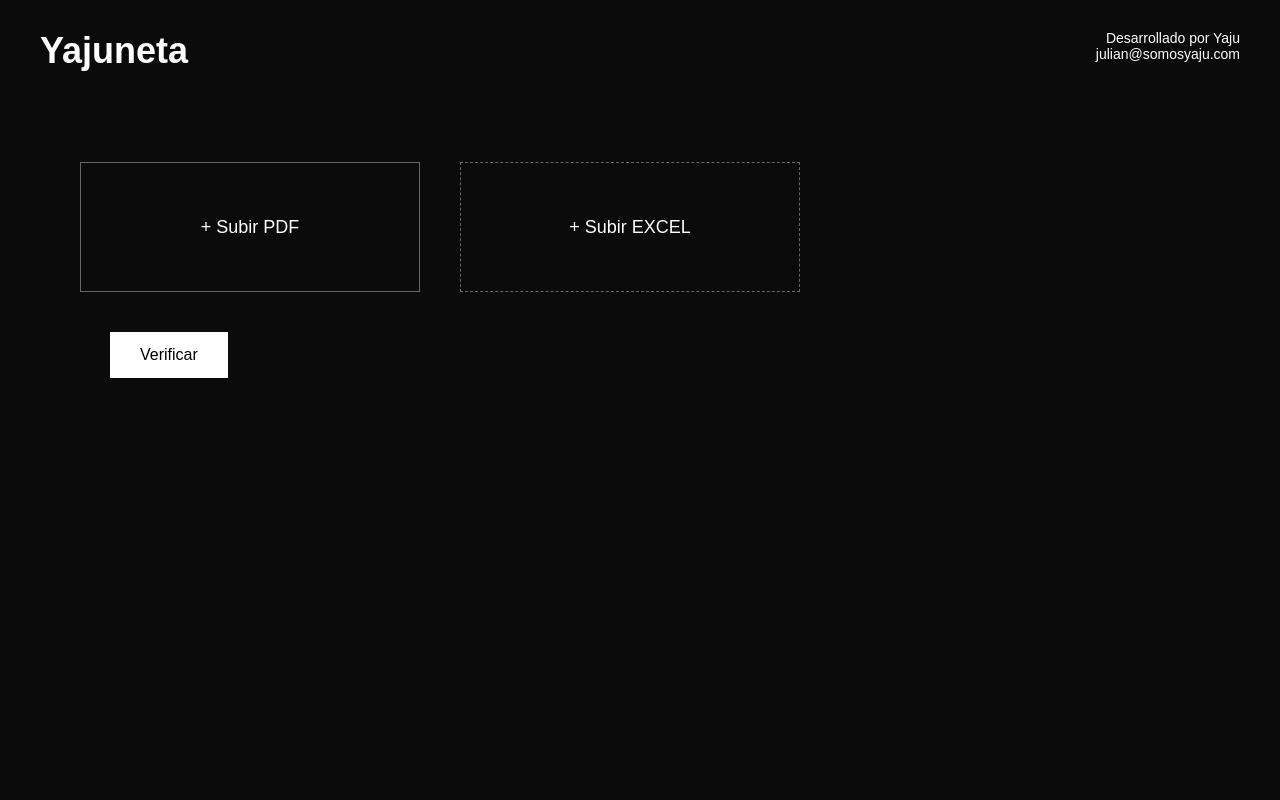
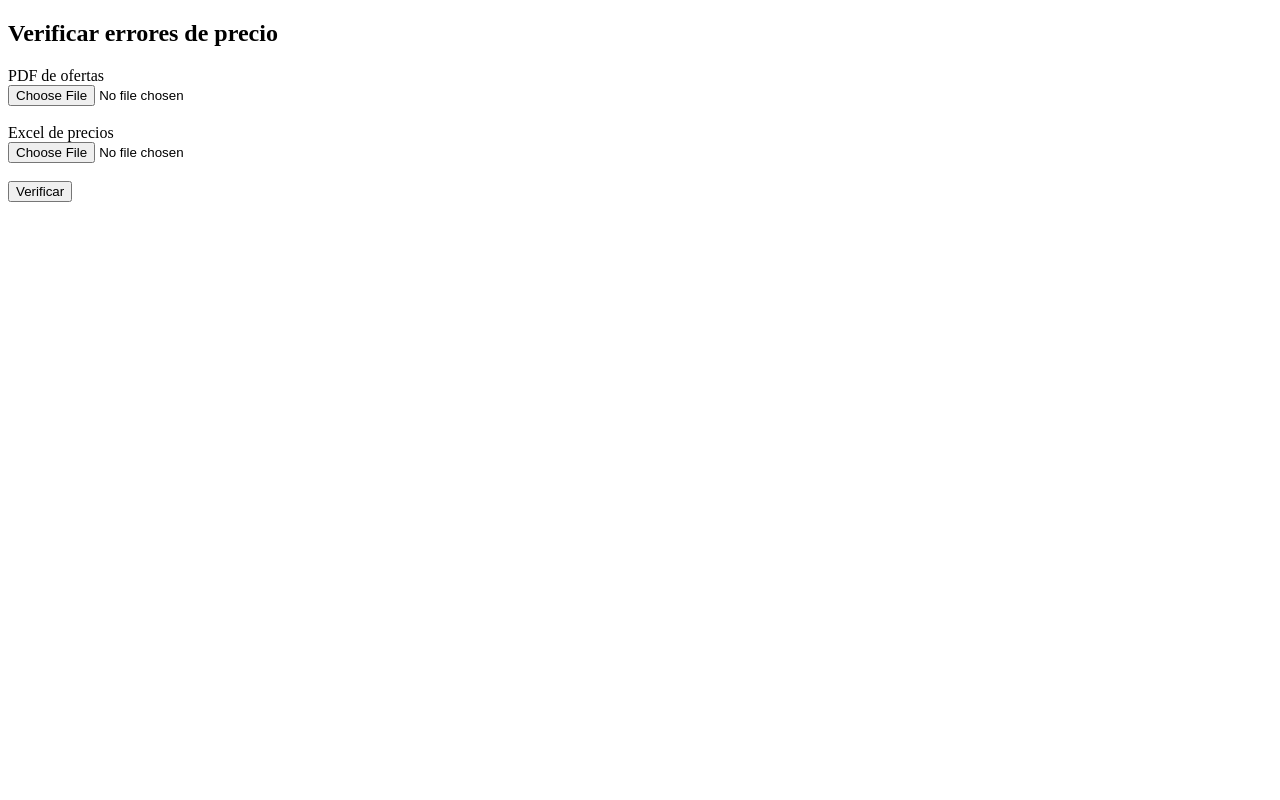
Before and after one commit to somosyaju/yajuneta, a FastAPI app: page / in a window 1280 px wide. Run offline with FastAPI, Linux system fonts and the light colour scheme.

Commit message:
Update index.html

```diff
--- a/templates/index.html
+++ b/templates/index.html
@@ -1,203 +1,34 @@
 <!DOCTYPE html>
 <html lang="es">
 <head>
-<meta charset="UTF-8" />
-<title>Yajuneta</title>
+    <meta charset="UTF-8">
+    <title>Verificador de precios con IA</title>
+</head>
+<body>
+    <h2>Verificar errores de precio</h2>
 
-<style>
-* { box-sizing: border-box; font-family: Arial, Helvetica, sans-serif; }
+    <form id="form">
+        <label>PDF de ofertas</label><br>
+        <input type="file" name="pdf" accept=".pdf" required><br><br>
 
-body {
-  margin: 0;
-  background: #0b0b0b;
-  color: white;
-  min-height: 100vh;
-}
+        <label>Excel de precios</label><br>
+        <input type="file" name="excel" accept=".xlsx" required><br><br>
 
-header {
-  display: flex;
-  justify-content: space-between;
-  padding: 30px 40px;
-}
+        <button type="submit">Verificar</button>
+    </form>
 
-header h1 {
-  margin: 0;
-  font-size: 36px;
-}
-
-header .dev {
-  text-align: right;
-  font-size: 14px;
-}
-
-.main {
-  padding: 60px 80px;
-}
-
-.uploads {
-  display: flex;
-  gap: 40px;
-  align-items: center;
-}
-
-.upload-box {
-  width: 340px;
-  height: 130px;
-  border: 1px solid #666;
-  display: flex;
-  flex-direction: column;
-  justify-content: center;
-  align-items: center;
-  cursor: pointer;
-  position: relative;
-}
-
-.upload-box.dashed {
-  border: 1px dashed #666;
-}
-
-.upload-box input {
-  display: none;
-}
-
-.upload-box span {
-  font-size: 18px;
-}
-
-.success {
-  margin-top: 10px;
-  background: #0f4d2f;
-  padding: 6px 12px;
-  font-size: 13px;
-}
-
-.actions {
-  margin-top: 40px;
-  display: flex;
-  align-items: center;
-  gap: 30px;
-}
-
-#status {
-  font-size: 16px;
-}
-
-button {
-  padding: 12px 28px;
-  font-size: 16px;
-  border: 2px solid #fff;
-  background: #fff;
-  color: #000;
-  cursor: pointer;
-}
-
-button:hover {
-  background: #0a2cff;
-  color: #fff;
-  border-color: #0a2cff;
-}
-
-button:disabled {
-  opacity: 0.6;
-  cursor: not-allowed;
-}
-
-#result {
-  margin-top: 40px;
-  white-space: pre-wrap;
-  font-family: Consolas, monospace;
-  font-size: 15px;
-}
-</style>
-</head>
-
-<body>
-
-<header>
-  <h1>Yajuneta</h1>
-  <div class="dev">
-    Desarrollado por Yaju<br>
-    julian@somosyaju.com
-  </div>
-</header>
-
-<div class="main">
-
-  <div class="uploads">
-
-    <!-- PDF -->
-    <label class="upload-box" id="pdfBox">
-      <input type="file" id="pdfFile" accept="application/pdf">
-      <span id="pdfText">+ Subir PDF</span>
-    </label>
-
-    <!-- EXCEL -->
-    <label class="upload-box dashed" id="excelBox">
-      <input type="file" id="excelFile" accept=".xls,.xlsx">
-      <span id="excelText">+ Subir EXCEL</span>
-    </label>
-
-  </div>
-
-  <div class="actions">
-    <div id="status"></div>
-    <button id="verifyBtn">Verificar</button>
-  </div>
-
-  <div id="result"></div>
-
-</div>
+    <pre id="resultado"></pre>
 
     <script>
-/* ====== ELEMENTOS ====== */
-const pdfInput   = document.getElementById("pdfFile");
-const excelInput = document.getElementById("excelFile");
-const pdfBox     = document.getElementById("pdfBox");
-const excelBox   = document.getElementById("excelBox");
-const pdfText    = document.getElementById("pdfText");
-const excelText  = document.getElementById("excelText");
-const status     = document.getElementById("status");
-const result     = document.getElementById("result");
-const button     = document.getElementById("verifyBtn");
+        const form = document.getElementById("form");
+        const resultado = document.getElementById("resultado");
 
-/* ====== CLICK PARA SUBIR ARCHIVOS ====== */
-pdfBox.addEventListener("click", () => pdfInput.click());
-excelBox.addEventListener("click", () => excelInput.click());
+        form.addEventListener("submit", async (e) => {
+            e.preventDefault();
 
-/* ====== VISUAL AL SUBIR ARCHIVOS ====== */
-pdfInput.addEventListener("change", () => {
-  if (pdfInput.files.length) {
-    pdfText.innerHTML = `
-      ${pdfInput.files[0].name}
-      <div class="success">✔ Archivo subido correctamente</div>
-    `;
-  }
-});
+            resultado.textContent = "Analizando con IA...";
 
-excelInput.addEventListener("change", () => {
-  if (excelInput.files.length) {
-    excelText.innerHTML = `
-      ${excelInput.files[0].name}
-      <div class="success">✔ Archivo subido correctamente</div>
-    `;
-  }
-});
-
-/* ====== VERIFICAR ====== */
-button.addEventListener("click", async () => {
-
-  if (!pdfInput.files.length || !excelInput.files.length) {
-    alert("Debes subir PDF y Excel");
-    return;
-  }
-
-  button.disabled = true;
-  status.textContent = "Verificando con Yajuneta IA...";
-  result.textContent = "";
-
-  const formData = new FormData();
-  formData.append("pdf", pdfInput.files[0]);
-  formData.append("excel", excelInput.files[0]);
+            const formData = new FormData(form);
 
             try {
                 const response = await fetch("/check", {
@@ -207,23 +38,14 @@ button.addEventListener("click", async () => {
 
                 const data = await response.json();
 
-    /* === MISMO COMPORTAMIENTO QUE EL SCRIPT VIEJO === */
-    if (data.ok === true) {
-      result.textContent = data.message;
-    } else {
-      result.textContent = "Error: " + (data.error || "Error desconocido");
+                resultado.textContent = data.ok
+                    ? data.message
+                    : "Error: " + data.error;
+
+            } catch {
+                resultado.textContent = "Error de conexión con el servidor";
             }
-
-  } catch (err) {
-    result.textContent = "Error de conexión con el servidor";
-  }
-
-  status.textContent = "";
-  button.disabled = false;
         });
     </script>
-
-
-
 </body>
 </html>
```
Lines whose indentation alone changed are shown as unchanged.
